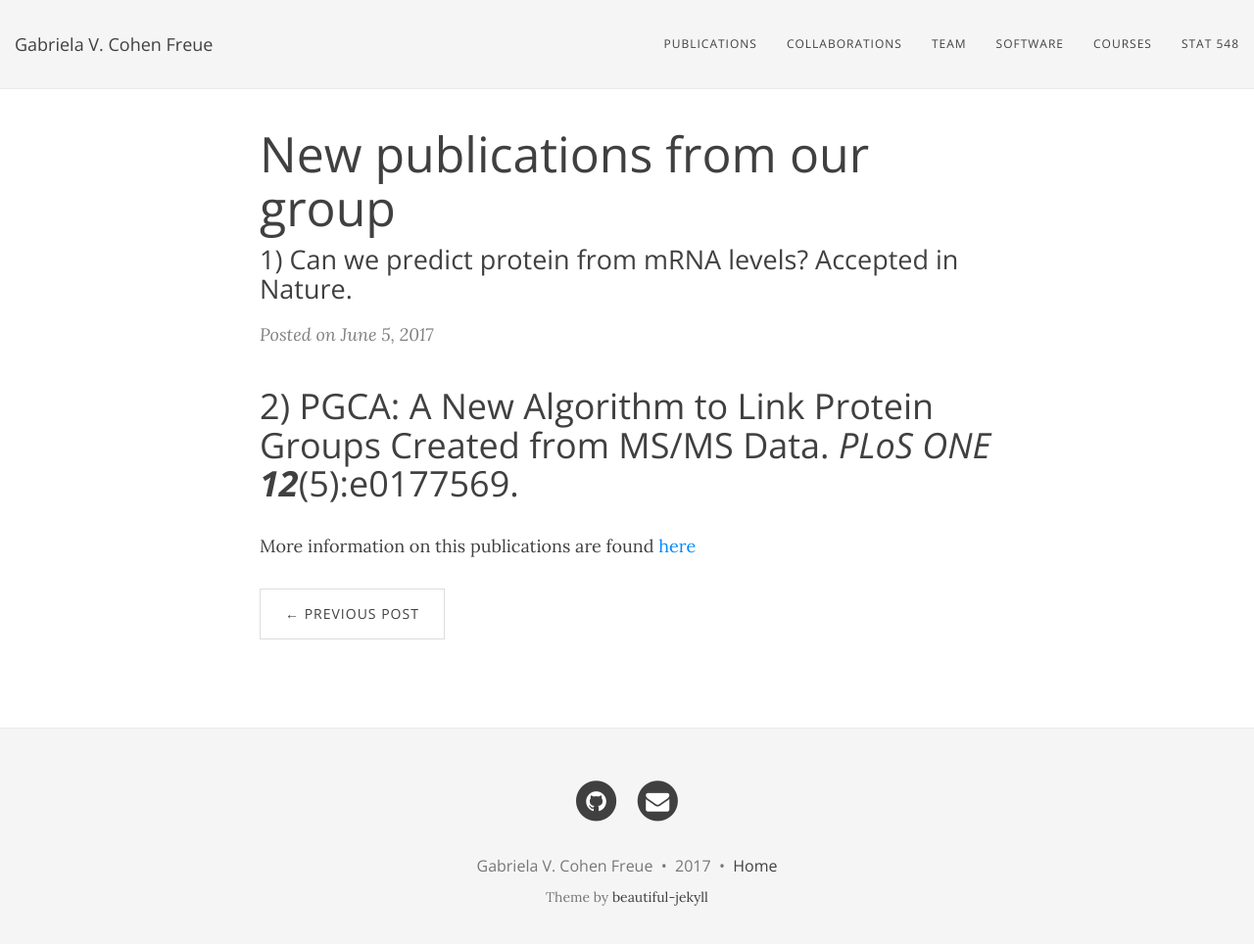
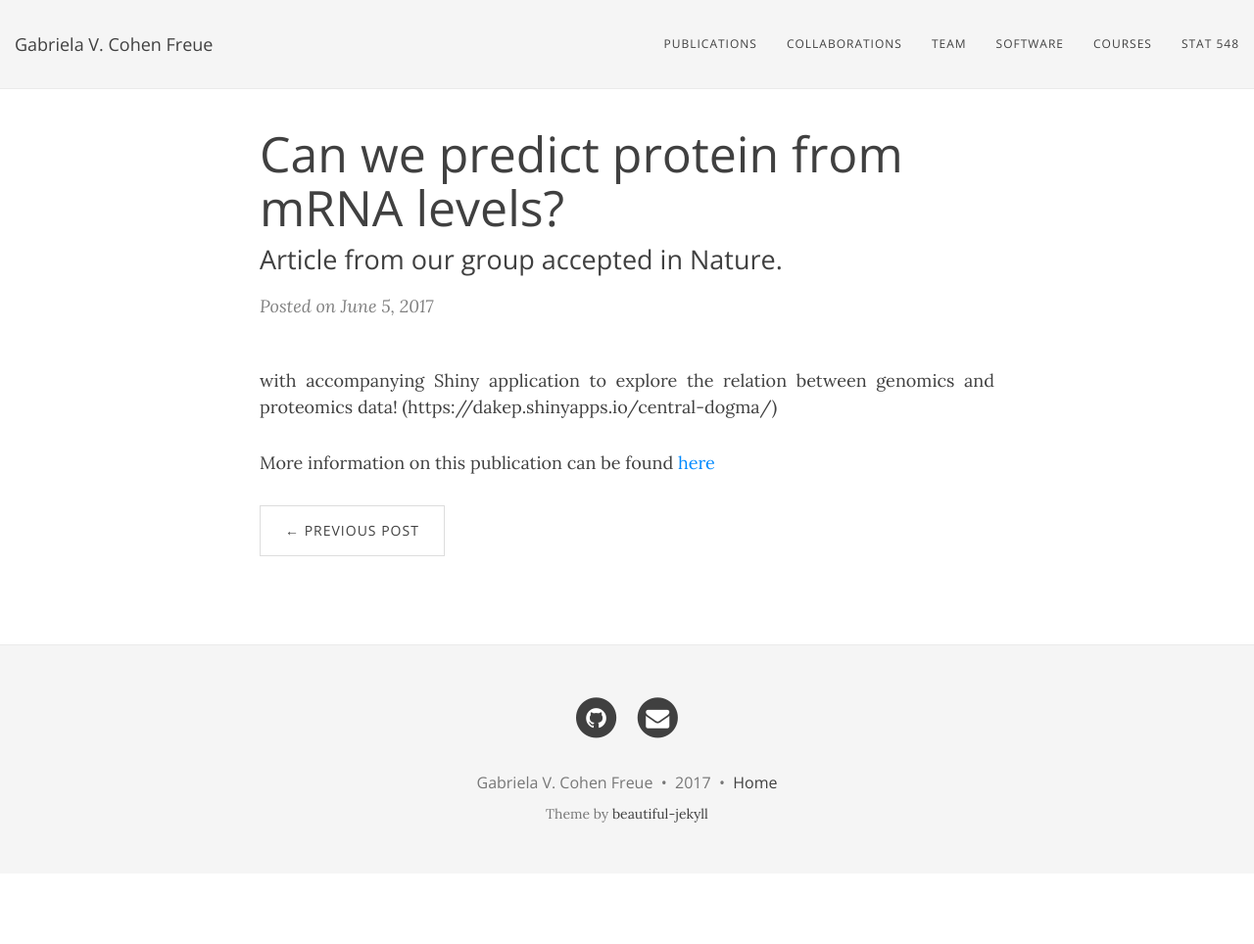
Before and after one commit to gcohenfr/gcohenfr.github.io, a Jekyll site: the page built from _posts/2017-06-05-test-markdown.md, in a window 1280 px wide and 977 px high. Shown: the top 964 px of the window at 98% size. Built offline with Jekyll 4.4.1, drawn with Linux system fonts in a browser that asks for light colours; nearby versions of some CDN libraries.

Commit message:
Update 2017-06-05-test-markdown.md

```diff
--- a/_posts/2017-06-05-test-markdown.md
+++ b/_posts/2017-06-05-test-markdown.md
@@ -1,8 +1,8 @@
 ---
 layout: post
-title: New publications from our group
-subtitle: 1) Can we predict protein from mRNA levels? Accepted in Nature.
+title: Can we predict protein from mRNA levels?
+subtitle: Article from our group accepted in Nature.
 ---
-# 2) PGCA: A New Algorithm to Link Protein Groups Created from MS/MS Data. *PLoS ONE* ***12***(5):e0177569.
+with accompanying Shiny application to explore the relation between genomics and proteomics data! (https://dakep.shinyapps.io/central-dogma/)
 
-More information on this publications are found [here](https://gcohenfr.github.io/pub/)
+More information on this publication can be found [here](https://gcohenfr.github.io/pub/)
```
